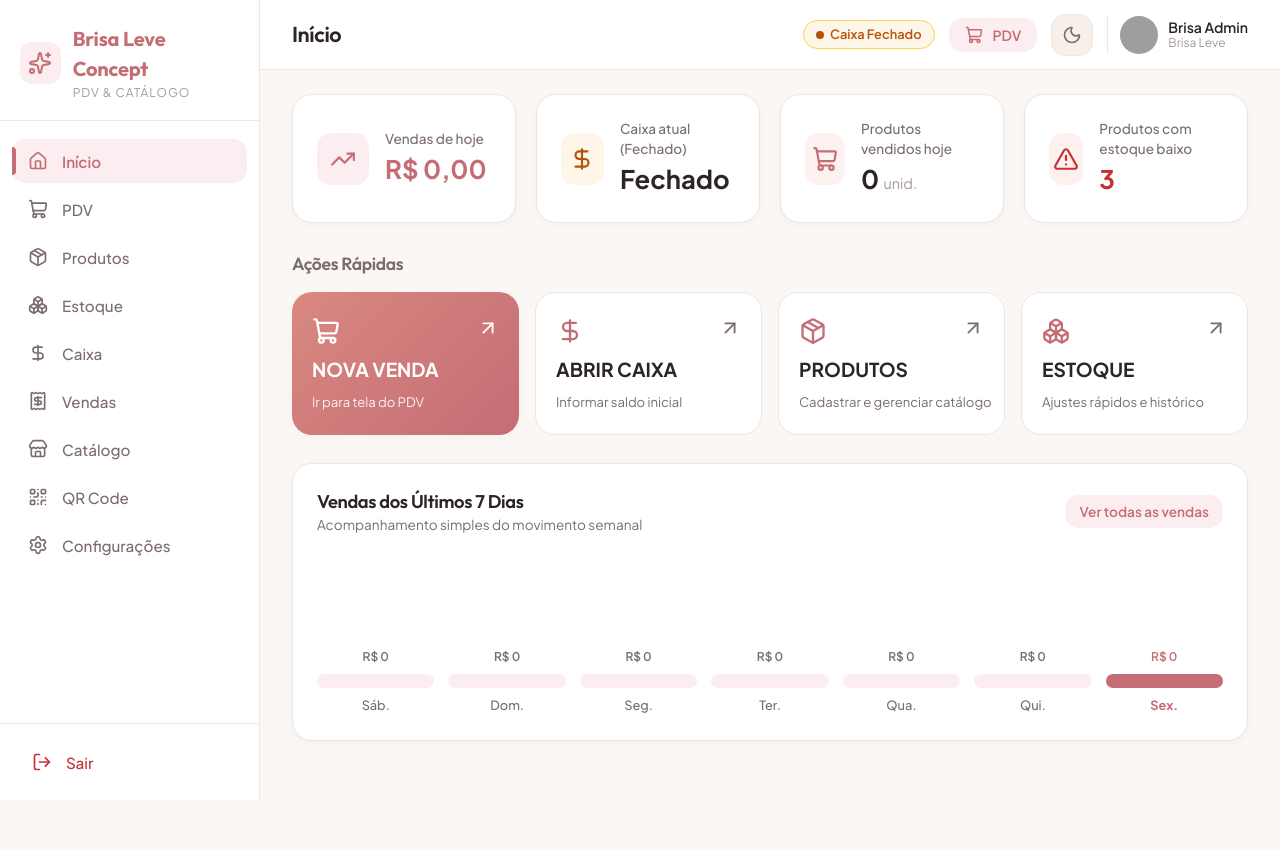
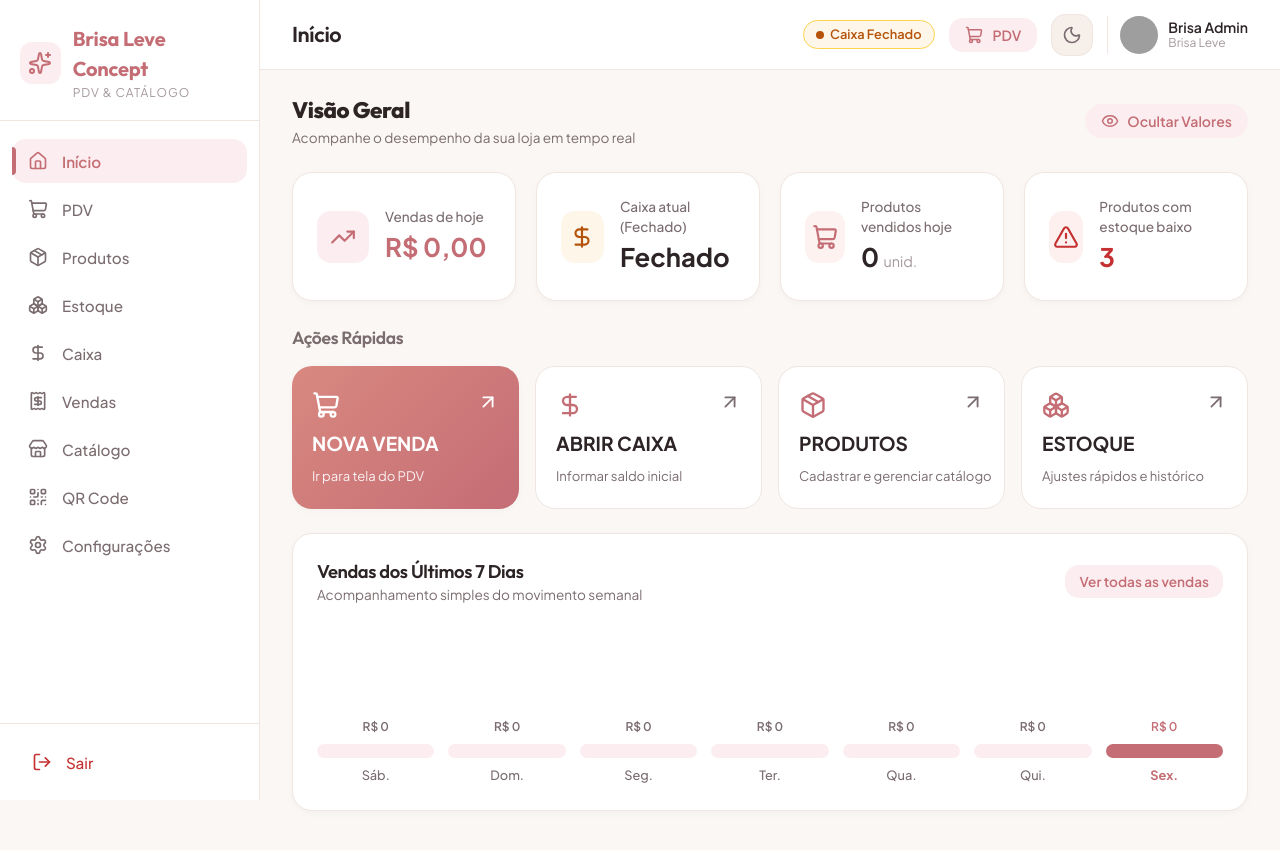
Before and after one commit to deployukranin/BBB1, a React (Vite) app: page / in a window 1280 px wide. Shown: the top 850 px of the page. Before the commit the page ends 800 px from the top, so only its background shows below. Built offline with nearby package versions, Linux system fonts and the light colour scheme; no server answers; the database is empty; grey boxes are pictures that could not be loaded; a web font is replaced by a local one.

Commit message:
feat: adicionar botao para ocultar dados sensiveis no painel de inicio

```diff
--- a/src/pages/Dashboard.tsx
+++ b/src/pages/Dashboard.tsx
@@ -1,4 +1,4 @@
-import React from 'react';
+import React, { useState } from 'react';
 import { useApp } from '../context/AppContext';
 import { PageId } from '../components/layout/Sidebar';
 import {
@@ -8,7 +8,9 @@ import {
   AlertTriangle,
   TrendingUp,
   Package,
-  ArrowUpRight
+  ArrowUpRight,
+  Eye,
+  EyeOff
 } from 'lucide-react';
 
 interface DashboardProps {
@@ -17,6 +19,25 @@ interface DashboardProps {
 
 export const Dashboard: React.FC<DashboardProps> = ({ onNavigate }) => {
   const { sales, products, activeCashSession, settings } = useApp();
+
+  // Estado para ocultar/mostrar valores sensíveis (com persistência no localStorage)
+  const [hideSensitive, setHideSensitive] = useState<boolean>(() => {
+    try {
+      return localStorage.getItem('brisaleve_hide_sensitive') === 'true';
+    } catch {
+      return false;
+    }
+  });
+
+  const toggleHideSensitive = () => {
+    setHideSensitive(prev => {
+      const next = !prev;
+      try {
+        localStorage.setItem('brisaleve_hide_sensitive', String(next));
+      } catch {}
+      return next;
+    });
+  };
 
   // Cálculo de vendas de hoje usando a data local do dispositivo
   const now = new Date();
@@ -55,11 +76,51 @@ export const Dashboard: React.FC<DashboardProps> = ({ onNavigate }) => {
   const maxDaily = Math.max(...last7Days.map(d => d.total), 100);
 
   const formatMoney = (val: number) => {
+    if (hideSensitive) return '••••••';
     return val.toLocaleString('pt-BR', { style: 'currency', currency: 'BRL' });
   };
 
+  const formatQuantity = (val: number) => {
+    if (hideSensitive) return '••';
+    return val;
+  };
+
   return (
-    <div style={{ display: 'flex', flexDirection: 'column', gap: 28 }}>
+    <div style={{ display: 'flex', flexDirection: 'column', gap: 24 }}>
+      {/* BARRA SUPERIOR DO DASHBOARD COM BOTÃO OCULTAR/EXIBIR DADOS SENSÍVEIS */}
+      <div
+        style={{
+          display: 'flex',
+          justifyContent: 'space-between',
+          alignItems: 'center',
+          flexWrap: 'wrap',
+          gap: 12
+        }}
+      >
+        <div>
+          <h2 style={{ fontSize: '1.4rem', fontWeight: 800 }}>Visão Geral</h2>
+          <p style={{ fontSize: '0.85rem', color: 'var(--text-muted)' }}>
+            Acompanhe o desempenho da sua loja em tempo real
+          </p>
+        </div>
+
+        <button
+          className={`btn ${hideSensitive ? 'btn-secondary' : 'btn-soft'}`}
+          onClick={toggleHideSensitive}
+          style={{
+            display: 'inline-flex',
+            alignItems: 'center',
+            gap: 8,
+            padding: '8px 16px',
+            fontSize: '0.88rem',
+            borderRadius: 'var(--radius-full)'
+          }}
+          title={hideSensitive ? 'Exibir valores do painel' : 'Ocultar valores do painel'}
+        >
+          {hideSensitive ? <EyeOff size={18} color="var(--primary)" /> : <Eye size={18} />}
+          <span>{hideSensitive ? 'Valores Ocultos' : 'Ocultar Valores'}</span>
+        </button>
+      </div>
       {/* 4 CARDS PRINCIPAIS COM INFORMAÇÕES DIRETAS */}
       <div
         style={{
@@ -145,7 +206,7 @@ export const Dashboard: React.FC<DashboardProps> = ({ onNavigate }) => {
               Produtos vendidos hoje
             </div>
             <div style={{ fontSize: '1.6rem', fontWeight: 700 }}>
-              {totalProdutosVendidosHoje}{' '}
+              {formatQuantity(totalProdutosVendidosHoje)}{' '}
               <span style={{ fontSize: '0.9rem', fontWeight: 400, color: 'var(--text-light)' }}>unid.</span>
             </div>
           </div>
@@ -182,7 +243,7 @@ export const Dashboard: React.FC<DashboardProps> = ({ onNavigate }) => {
                 color: produtosEstoqueBaixo.length > 0 ? 'var(--danger-text)' : 'inherit'
               }}
             >
-              {produtosEstoqueBaixo.length}
+              {formatQuantity(produtosEstoqueBaixo.length)}
             </div>
           </div>
         </div>
```
